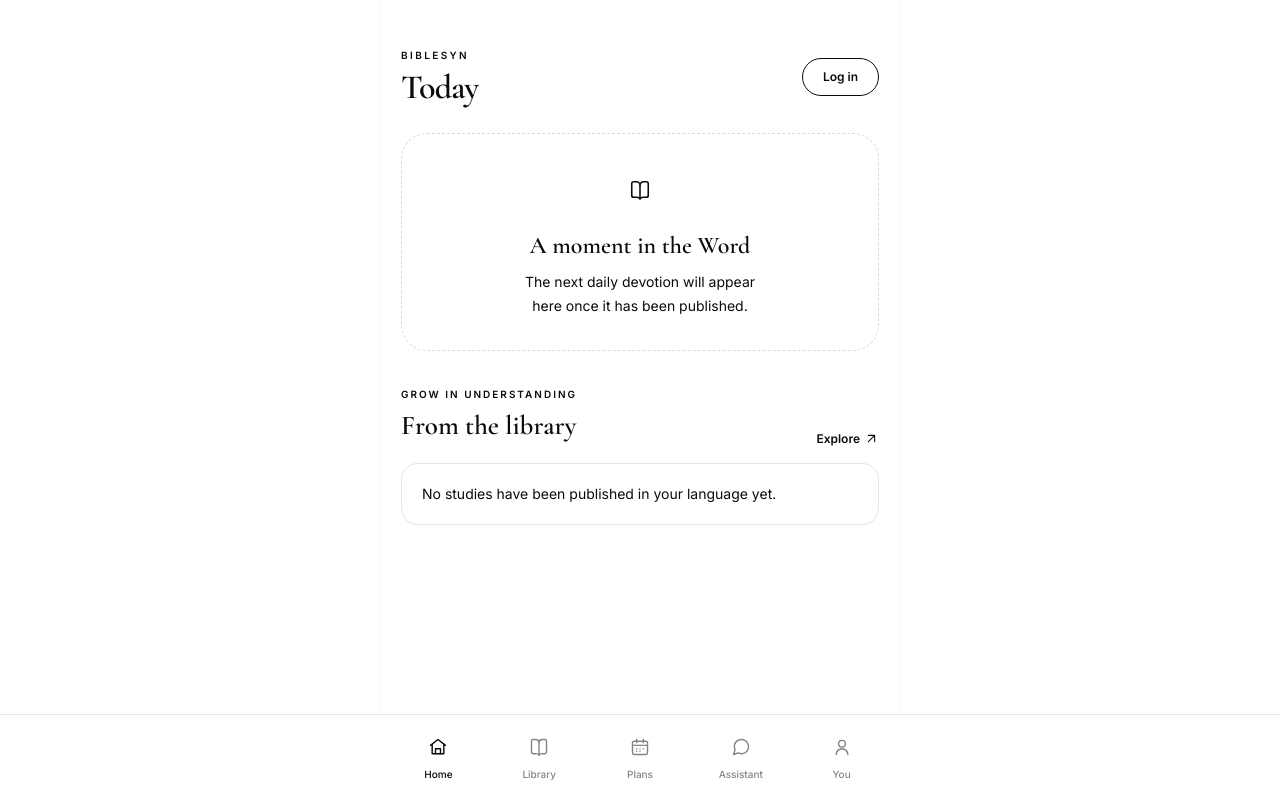
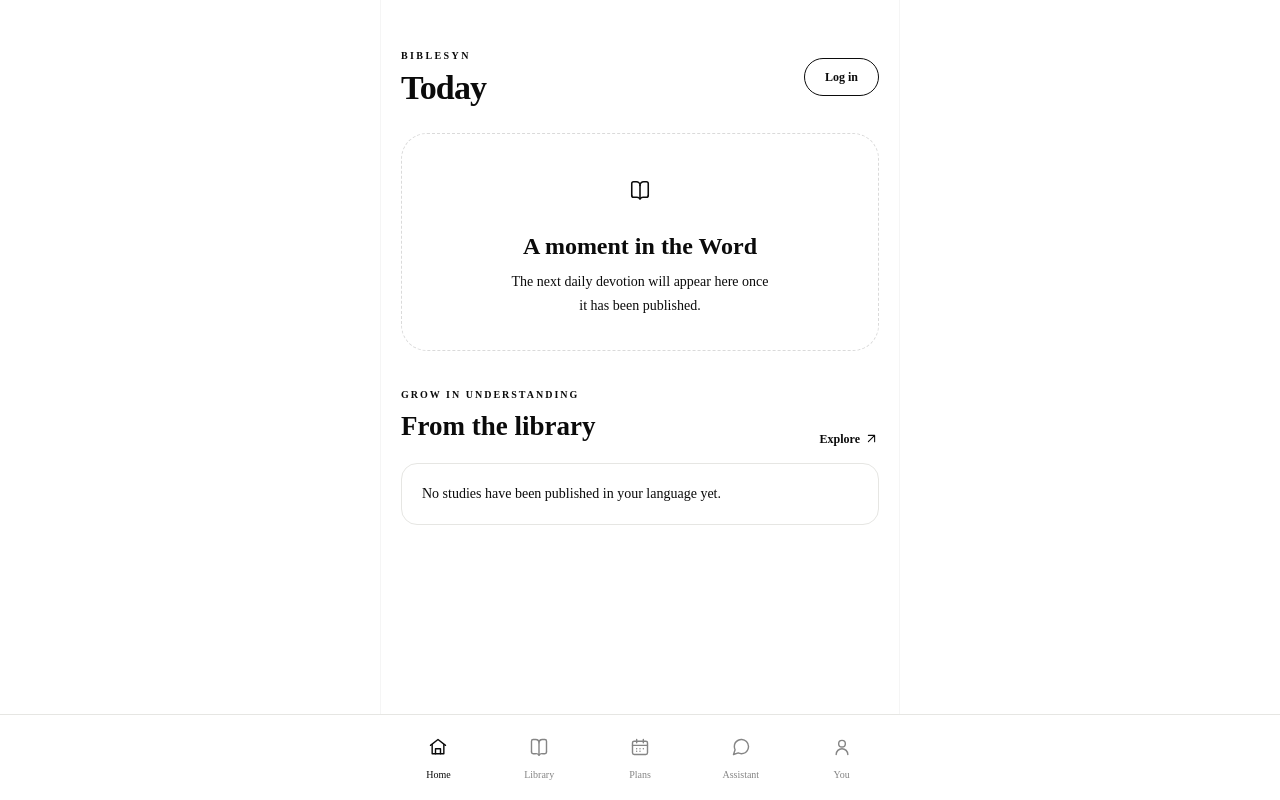
Before and after one commit to daltonfds/Biblesyn, a Next.js app: page / in a window 1280 px wide. Built offline with nearby package versions, Linux system fonts and the light colour scheme; no server answers; the database is empty.

Commit message:
fix: use Poppins typography throughout Biblesyn

```diff
--- a/src/app/layout.tsx
+++ b/src/app/layout.tsx
@@ -1,9 +1,28 @@
 import './globals.css';
-import {Cormorant_Garamond, Inter} from 'next/font/google';
+import { Poppins } from 'next/font/google';
 import Nav from '@/components/Nav';
-const serif = Cormorant_Garamond({subsets:['latin'],weight:['500','600','700'],variable:'--serif'});
-const sans = Inter({subsets:['latin'],variable:'--sans'});
-export const metadata = {title:'Biblesyn',description:'Understand the Word. Strengthen Your Spirit.'};
-export default function RootLayout({children}:{children:React.ReactNode}) {
-  return <html lang="en" className={`${serif.variable} ${sans.variable}`}><body className="min-h-screen bg-white font-sans text-ink"><main className="mx-auto min-h-screen max-w-[520px] border-x border-[#F5F5F5] pb-28">{children}</main><Nav /></body></html>;
+
+const poppins = Poppins({
+  subsets: ['latin'],
+  weight: ['400', '500', '600', '700'],
+  variable: '--poppins',
+  display: 'swap',
+});
+
+export const metadata = {
+  title: 'Biblesyn',
+  description: 'Understand the Word. Strengthen Your Spirit.',
+};
+
+export default function RootLayout({ children }: { children: React.ReactNode }) {
+  return (
+    <html lang="en" className={poppins.variable}>
+      <body className="min-h-screen bg-white font-sans text-ink">
+        <main className="mx-auto min-h-screen max-w-[520px] border-x border-[#F5F5F5] pb-28">
+          {children}
+        </main>
+        <Nav />
+      </body>
+    </html>
+  );
 }
```
